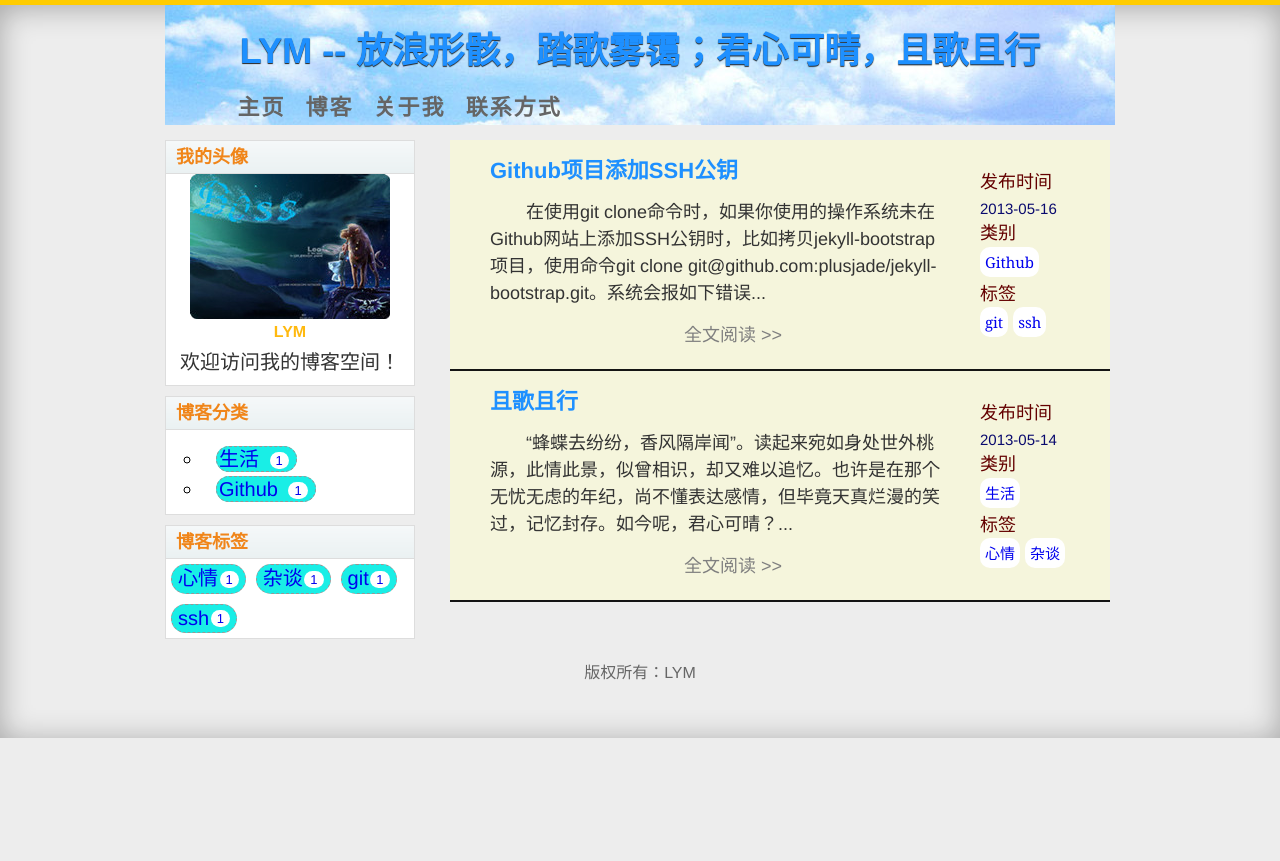
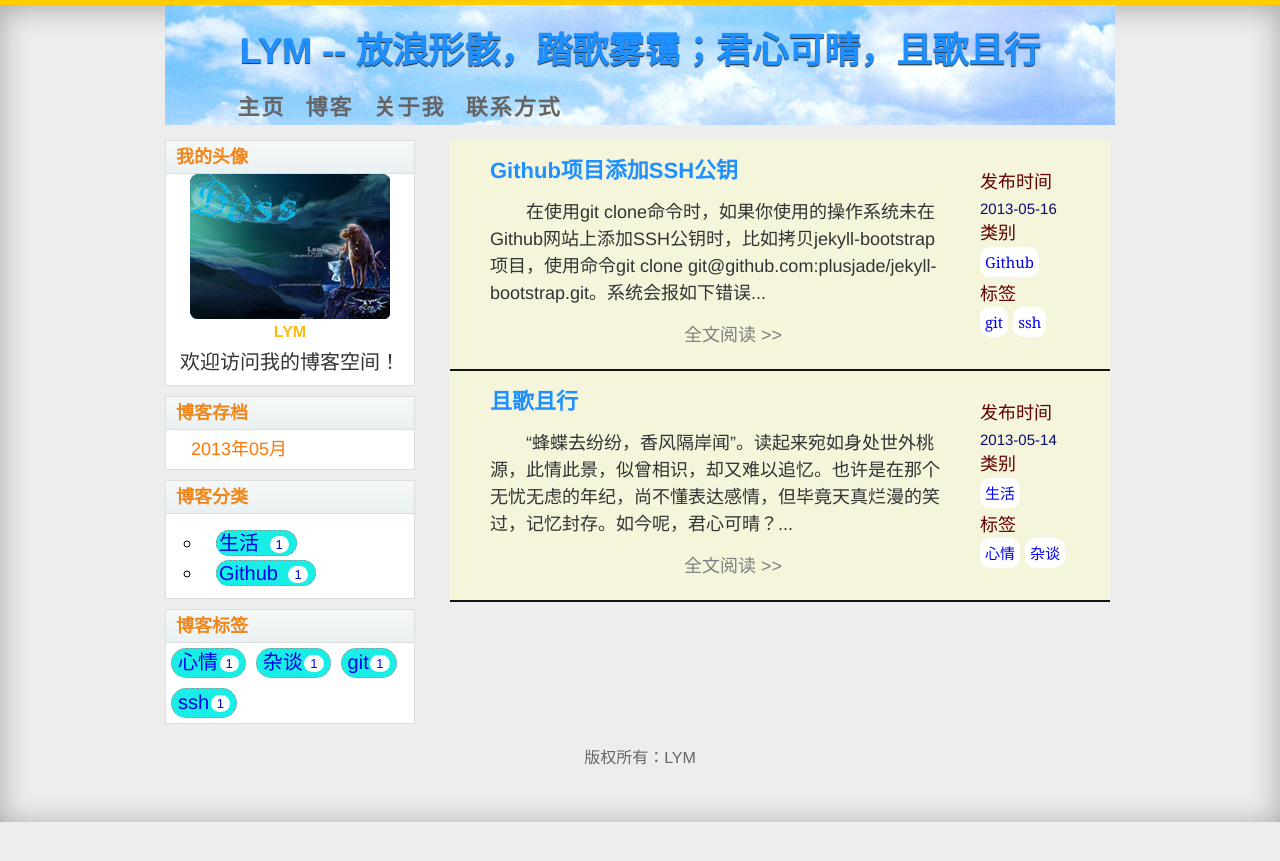
Before and after one commit to lym406365619/lym406365619.github.com, a Jekyll site: the page built from blog.html, in a window 1280 px wide. Shown: the top 861 px of the page. Built offline with Jekyll 4.4.1, drawn with Linux system fonts in a browser that asks for light colours; Markdown is read by kramdown in place of the engine named in the settings.

Commit message:
add the blog archive in blog-side

```diff
--- a/_config.yml
+++ b/_config.yml
@@ -18,3 +18,4 @@ JB :
     BASE_PATH : false
     categories_path : /categories.html
     tags_path : /tags.html
+    archive_path : /archive.html
--- /dev/null
+++ b/_includes/JB/posts_list
@@ -0,0 +1,57 @@
+{% if site.JB.posts_list.provider == "custom" %}
+  {% include custom/posts_list %}
+{% else %}
+  {% for post in posts_list %}
+
+    {% if post.next %}
+      {% capture this_year %}{{ post.date | date: "%Y" }}{% endcapture %}
+      {% capture this_month %}{{ post.date | date: "%m" }}{% endcapture %}
+      {% capture next_year %}{{ post.next.date | date: "%Y" }}{% endcapture %}
+      {% capture next_month %}{{ post.next.date | date: "%m" }}{% endcapture %}
+    {% endif %}
+
+    {% if forloop.first %}
+        <!-- year -->
+<!--        <li><a href="{{ BASE_PATH }}{{ site.JB.archive_path }}#{{ post.date | date: '%Y' }}">{{ post.date | date: '%Y' }}</a>
+            <ul> -->
+                <!-- month -->
+                <li><a href="{{ BASE_PATH }}{{ site.JB.archive_path }}#{{ post.date | date: '%Y-%m' }}-ref">{{ post.date | date: '%Y' }}年{{ post.date | date: '%m' }}月</a>
+                    <ul>
+    {% else %}
+        <!-- all other posts -->
+        {% if this_year != next_year %}
+                    </ul>
+                </li>
+                <!-- /month -->
+<!--            </ul>
+        </li> -->
+        <!-- /year -->
+
+        <!-- year -->
+<!--        <li><a href="{{ BASE_PATH }}{{ site.JB.archive_path }}#{{ post.date | date: '%Y' }}">{{ post.date | date: '%Y' }}</a>
+            <ul> -->
+                <!-- month -->
+                <li><a href="{{ BASE_PATH }}{{ site.JB.archive_path }}#{{ post.date | date: '%Y-%m' }}-ref">{{ post.date | date: '%Y' }}年{{ post.date | date: '%m' }}月</a>
+                    <ul>
+                        {% elsif this_month != next_month %}
+                    </ul>
+                </li>
+                <!-- /month -->
+                <!-- month -->
+                <li><a href="{{ BASE_PATH }}{{ site.JB.archive_path }}#{{ post.date | date: '%Y-%m' }}-ref">{{ post.date | date: '%Y' }}年{{ post.date | date: '%m' }}月</a>
+                    <ul>
+        {% endif %}
+    {% endif %}
+    {% comment %}<li><a href="/{{ post.url }}">{{ post.title }}</a></li>{% endcomment %}
+
+    {% if forloop.last %}
+                    </ul>
+                </li>
+                <!-- /month -->
+<!--            </ul>
+        </li> -->
+        <!-- /year -->
+    {% endif %}
+  {% endfor %}
+{% endif %}
+{% assign posts_list = nil %}
--- a/_layouts/blog-aside.html
+++ b/_layouts/blog-aside.html
@@ -19,6 +19,18 @@ layout: default
           </div>
       </div>
      </div>
+
+    <div class="block">
+      <div class="blocktitle title">
+        <span>博客存档</span>
+      </div>
+      <div>
+        <ul class="archive">
+            {% assign posts_list = site.posts %}
+            {% include JB/posts_list %}
+        </ul>
+       </div>
+    </div>
 
     <div class="block">
       <div class="blocktitle title">
--- a/css/style.css
+++ b/css/style.css
@@ -435,6 +435,7 @@ a.tag:hover {
 .ar_list li {
     line-height: 24px;
     position: relative;
+    padding: 2px 0px;
 }
 
 .ar_list li a {
@@ -503,14 +504,15 @@ a.tag:hover {
 }
 
 /*----------------*/
-#year {
+.year {
     font-size: 25px;
+    margin: 10px 0px;
 }
 
-#month {
+.month {
     font-size: 23px;
     color: rgb(30, 144, 225);
-    padding: 0px 0px 10px 10px;
+    padding: 10px 0px 10px 10px;
 }
 
 /*---------------*/
@@ -545,3 +547,25 @@ code {
     font-size: 16px;
     color: rgb(25, 25, 255);
 }
+
+/* ------------ */
+.archive {
+    display: block;
+    margin: 10px 20px;
+}
+
+.archive li {
+    list-style: none outside none;
+    margin: 5px;
+    line-height: 120%;
+}
+
+.archive li a {
+    text-decoration: none;
+    color: rgb(255, 117, 0);
+    font-size: 18px;
+}
+
+.archive li a:hover {
+    text-decoration: underline;
+}
```
Also changed, not shown: _includes/JB/posts_collate (+5 -5 lines).
